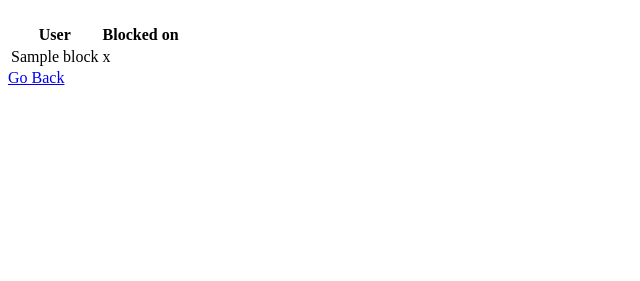
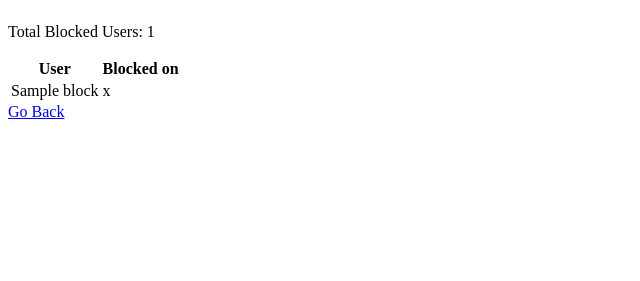
Before and after one commit to thieflord06/ClearSky, a Flask app: template templates/blocklist.html in a window 1280 px wide. Shown: the part 175-456 px from the top of the page, without its empty margins (0-640 px from the left). Run offline with Flask 3, Linux system fonts and the light colour scheme; the template is opened without the code that fills it: most values are stand-ins (such as "Sample title", 1, 10 or a date in 2020); parts of the project's set-up code (start-up, migrations or seed data) failed here and were passed over.

Commit message:
added total blocked count.

```diff
--- a/app.py
+++ b/app.py
@@ -114,8 +114,8 @@ def selection_handle():
         return render_template('result.html', result=result)
     elif selection == "3":
         logger.info(str(session_ip) + " > " + str(*session.values()) + " | " + "Block list requested for: " + identifier)
-        blocklist = get_user_block_list_html(identifier)
-        return render_template('blocklist.html', block_list=blocklist, user=identifier)
+        blocklist, count = get_user_block_list_html(identifier)
+        return render_template('blocklist.html', block_list=blocklist, user=identifier, count=count)
 
 
 @app.route('/blocklist')
@@ -127,8 +127,10 @@ def get_user_block_list_html(ident):
             handles.append(handle)
     else:
         handles = [f"{ident} hasn't blocked anyone."]
+
+    total_blocked = len(handles)
     logger.info(str(session_ip) + " > " + str(*session.values()) + " | " + "Blocklist Request: " + ident + " | " + str(list(zip(handles, timestamps))))
-    return zip(handles, timestamps)
+    return zip(handles, timestamps), total_blocked
 
 
 def resolve_handle(info):
--- a/templates/blocklist.html
+++ b/templates/blocklist.html
@@ -2,6 +2,7 @@
 
 {% block content %}
     <h1>Block List: {{ user }}</h1>
+    <p>Total Blocked Users: {{ count }}</p>
     <table>
         <thead>
             <tr>
```
